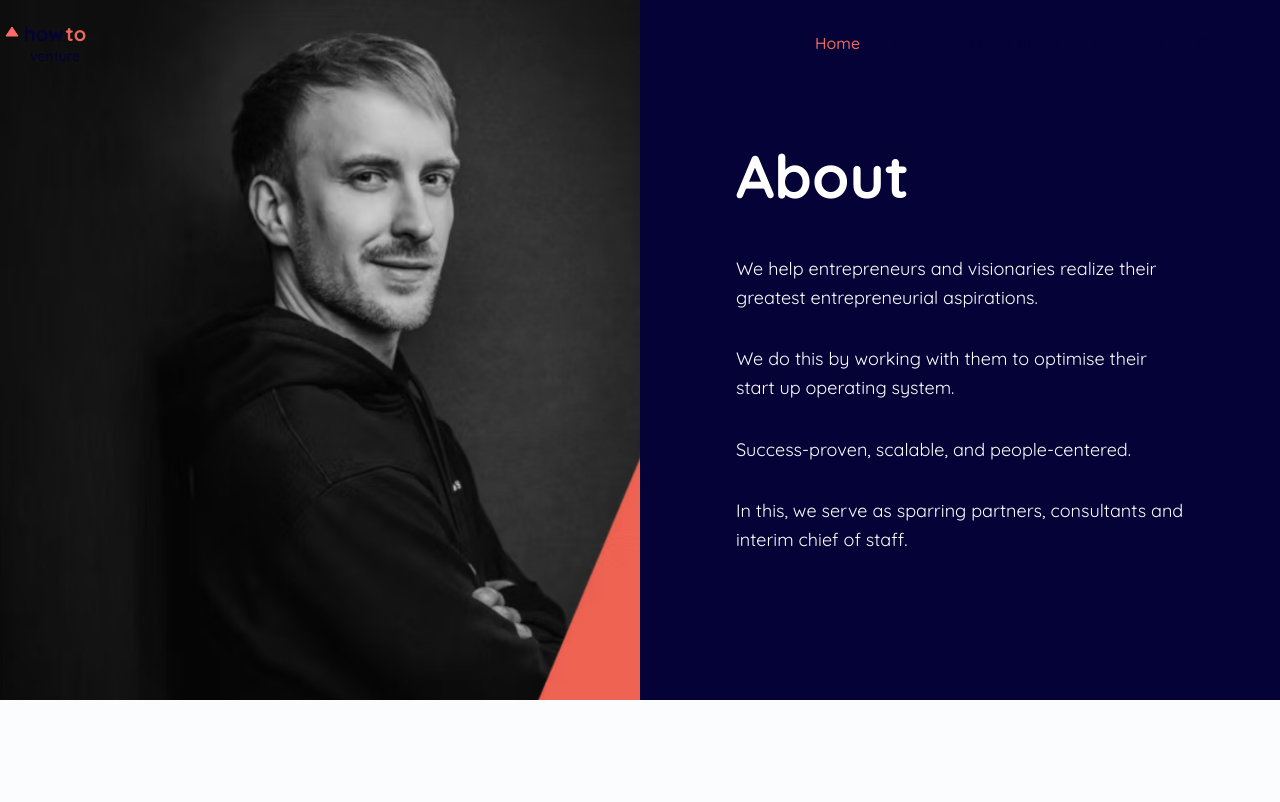
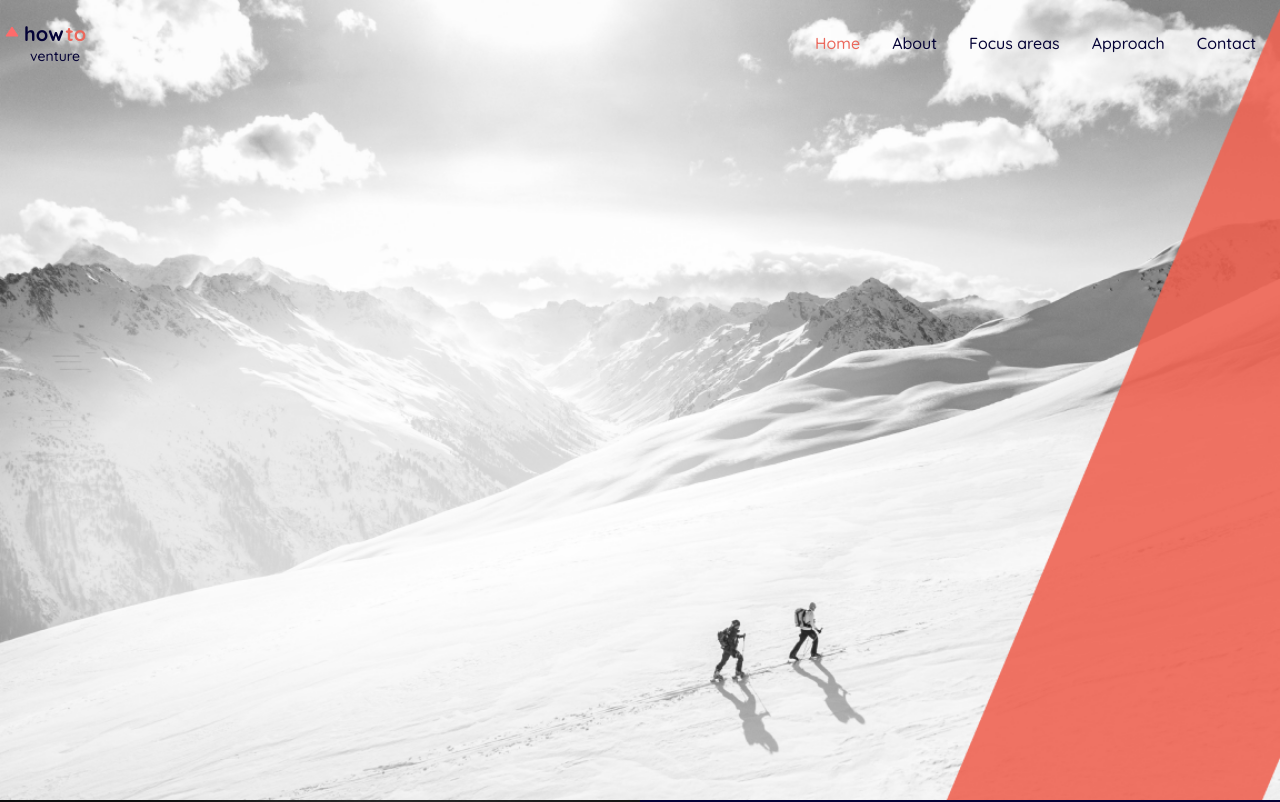
Before and after one commit to RoKCode-Hub/howto-venture, a React (Vite) app: page / in a window 1280 px wide. Shown: the top 802 px of the page. Built offline with nearby package versions, Linux system fonts and the light colour scheme; the HTML template or start-up script is replaced by a standard one.

Commit message:
Add hero section

```diff
--- /dev/null
+++ b/src/components/Hero.tsx
@@ -0,0 +1,17 @@
+import heroImage from "@/assets/hero-mountain.png";
+
+const Hero = () => {
+  return (
+    <section id="home" className="relative overflow-hidden">
+      <div className="relative h-[600px] md:h-[700px] lg:h-[800px]">
+        <img
+          src={heroImage}
+          alt="Mountain landscape with climbers and coral accent"
+          className="w-full h-full object-cover"
+        />
+      </div>
+    </section>
+  );
+};
+
+export default Hero;
--- a/src/pages/Index.tsx
+++ b/src/pages/Index.tsx
@@ -1,4 +1,5 @@
 import Navigation from "@/components/Navigation";
+import Hero from "@/components/Hero";
 import About from "@/components/About";
 import FocusAreas from "@/components/FocusAreas";
 import ApproachSection from "@/components/ApproachSection";
@@ -10,6 +11,7 @@ const Index = () => {
   return (
     <div className="min-h-screen">
       <Navigation />
+      <Hero />
       <About />
       <FocusAreas />
       <ApproachSection />
```
